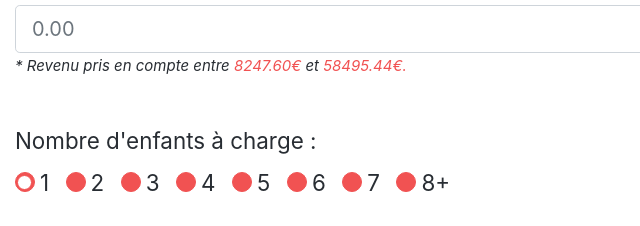
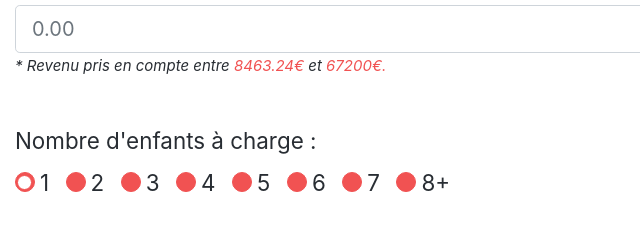
Before and after one commit to mrazafindrazaka/tarif, a plain HTML site: page index.html in a window 1280 px wide. Shown: the part 220-446 px from the top of the page, 70-710 px from the left. Drawn offline with Linux system fonts and the light colour scheme.

Commit message:
new update

```diff
--- a/index.html
+++ b/index.html
@@ -25,7 +25,7 @@
             <span class="font-italic">
                 <!-- Valeurs à changer ici -->
                 * Revenu pris en compte entre
-                <span class="important">8247.60&euro;</span> et <span class="important">58495.44&euro;.</span>
+                <span class="important">8463.24&euro;</span> et <span class="important">67200&euro;.</span>
             </span>
         </div>
 
```
